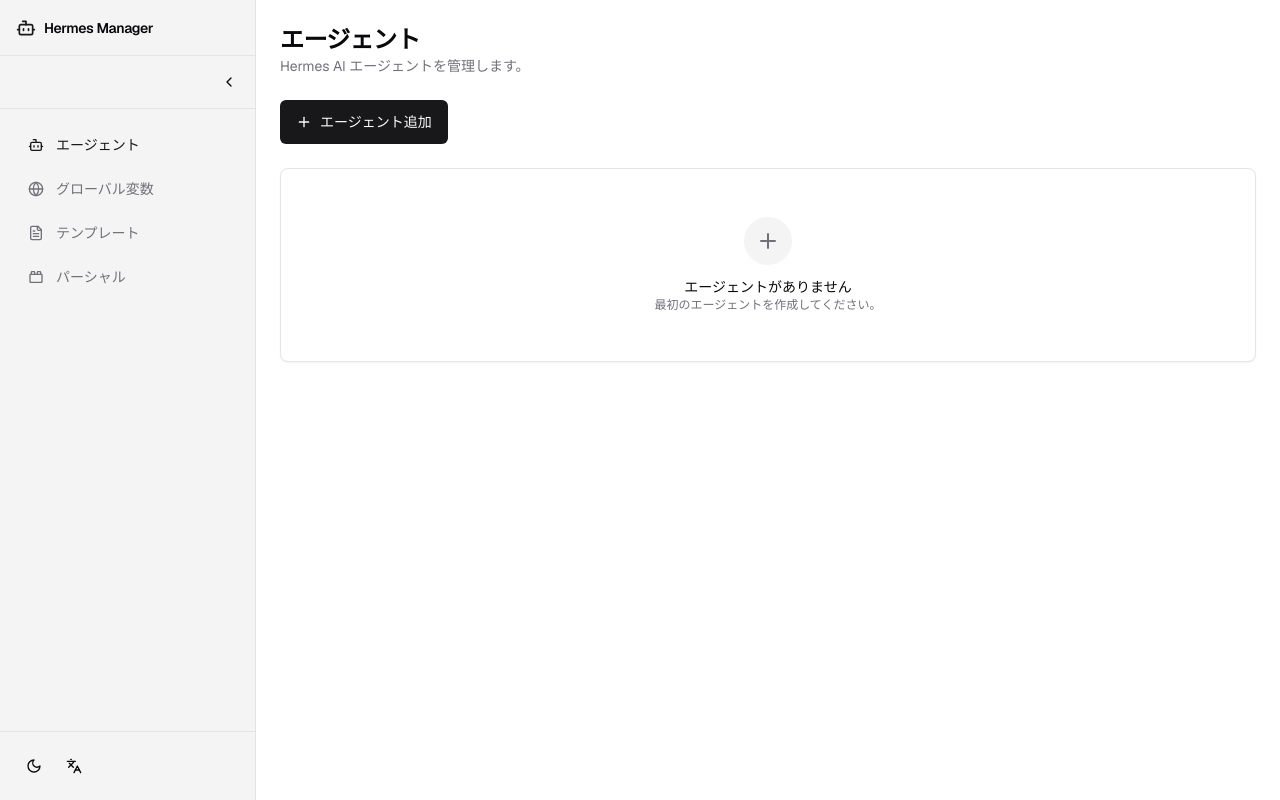
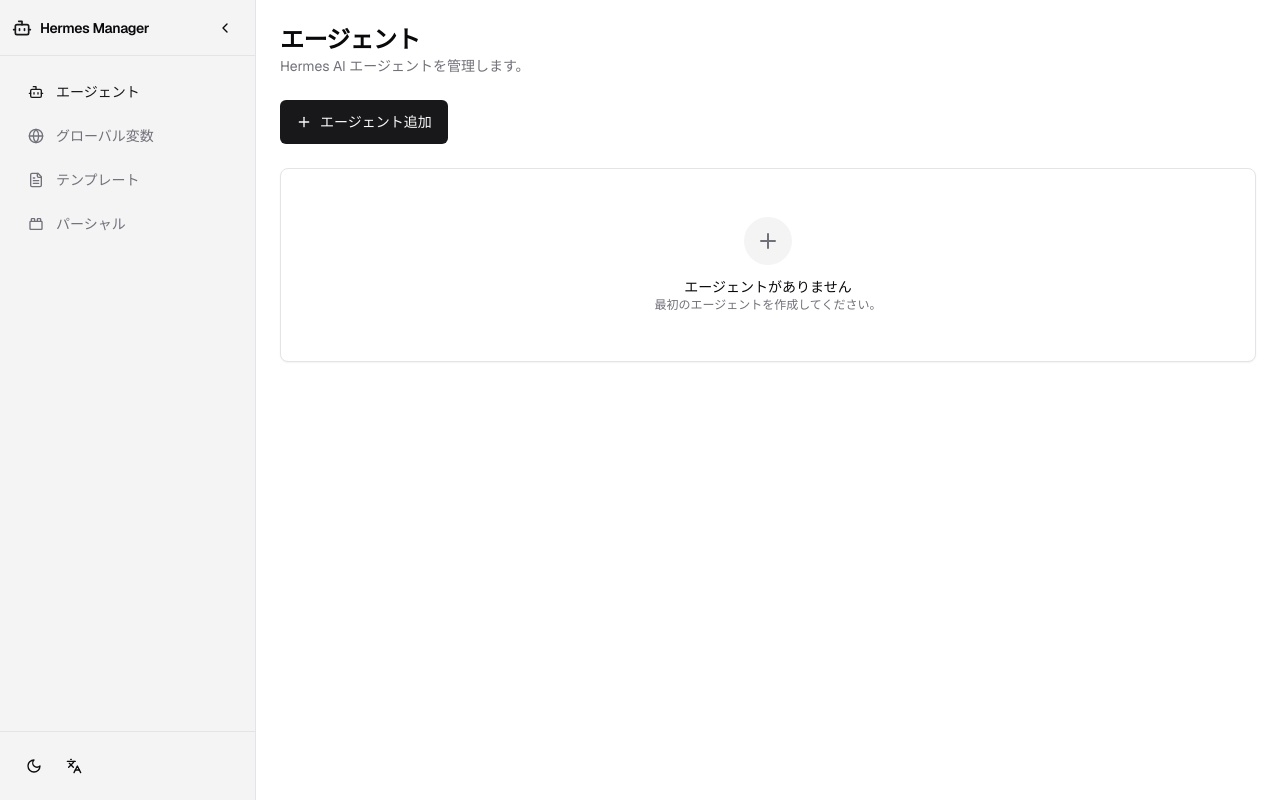
Before and after one commit to tumf/hermes-manager, a Next.js app: page / in a window 1280 px wide. Built offline with nearby package versions, Linux system fonts and the light colour scheme.

Commit message:
Fix sidebar header collapse button layout

```diff
--- a/src/components/app-shell.tsx
+++ b/src/components/app-shell.tsx
@@ -189,29 +189,29 @@ export function AppShell({ children }: { children: React.ReactNode }) {
       >
         <div
           className={cn(
-            'flex h-14 items-center border-b border-border px-4',
-            desktopCollapsed ? 'justify-center px-2' : 'gap-2',
+            'flex h-14 items-center border-b border-border px-2',
+            desktopCollapsed ? 'justify-center' : 'justify-between gap-2 px-3',
           )}
         >
-          <Bot className="size-5 shrink-0 text-primary" />
-          <span
-            className={cn('text-sm font-semibold tracking-tight', desktopCollapsed && 'sr-only')}
+          <div
+            className={cn('flex min-w-0 items-center gap-2', desktopCollapsed && 'justify-center')}
           >
-            {t.appShell.brand}
-          </span>
-        </div>
-        <div
-          className={cn(
-            'flex items-center border-b border-border p-2',
-            desktopCollapsed ? 'justify-center' : 'justify-end',
-          )}
-        >
+            <Bot className="size-5 shrink-0 text-primary" />
+            <span
+              className={cn(
+                'truncate text-sm font-semibold tracking-tight',
+                desktopCollapsed && 'sr-only',
+              )}
+            >
+              {t.appShell.brand}
+            </span>
+          </div>
           <Tooltip>
             <TooltipTrigger asChild>
               <Button
                 variant="ghost"
                 size="icon"
-                className="size-9"
+                className="size-9 shrink-0"
                 aria-label={desktopSidebarLabel}
                 onClick={() => setDesktopCollapsed((value) => !value)}
               >
```
